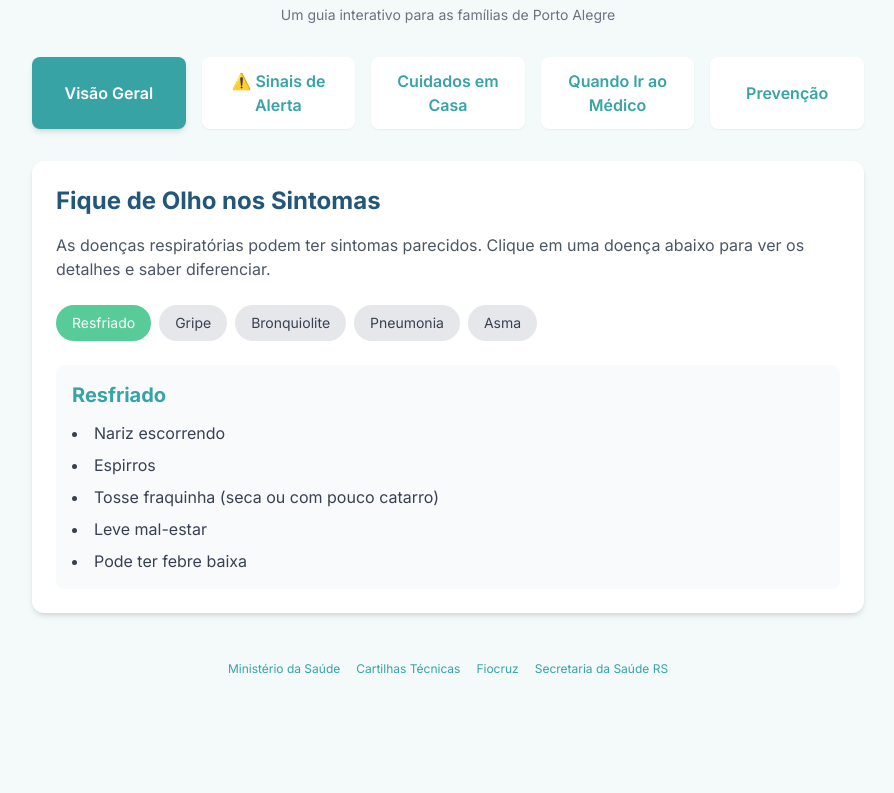
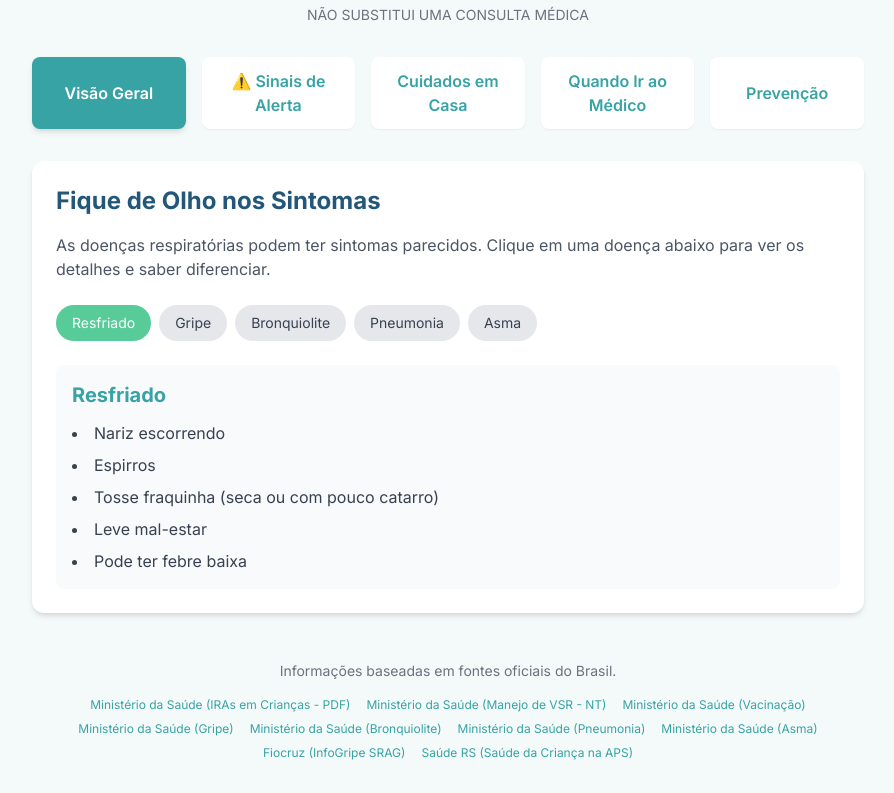
Before and after one commit to ariehsz/IVAS, a plain HTML site: page index.html in a window 1280 px wide. Shown: the part 103-896 px from the top of the page, without its empty margins (192-1086 px from the left). Before the commit the page ends 812 px from the top, so only its background shows below. Drawn offline with nearby package versions, Linux system fonts and the light colour scheme.

Commit message:
Update index.html

```diff
--- a/index.html
+++ b/index.html
@@ -5,10 +5,6 @@
     <meta name="viewport" content="width=device-width, initial-scale=1.0">
     <title>Guia Interativo: Doenças Respiratórias em Crianças</title>
     <script src="https://cdn.tailwindcss.com"></script>
-    <!-- Chosen Palette: Calm Health Guide -->
-    <!-- Application Structure Plan: A tab-based single-page application design was chosen to transform the linear leaflet into a user-friendly interactive tool. This structure allows parents to quickly navigate to the section they need most (e.g., jumping directly to "Sinais de Alerta") without overwhelming scrolling. The main sections are: "Visão Geral" (with interactive buttons to display symptoms for each disease, facilitating comparison), "Sinais de Alerta" (highlighted for urgency), "Cuidados em Casa", "Quando Ir ao Médico", and "Prevenção". This task-oriented design is more efficient for a digital format, enhancing usability and speed of information retrieval compared to a static document. -->
-    <!-- Visualization & Content Choices: The source report is entirely textual. Therefore, instead of data charts, the application focuses on interactive content presentation. For the "Visão Geral" section (Goal: Inform/Compare), interactive buttons are used to dynamically display symptoms for each illness (Method: Vanilla JS content swapping). This is more engaging and less cluttered than a long static list. For "Sinais de Alerta" (Goal: Inform Urgently), a visually distinct card with a warning icon (Unicode) and contrasting colors is used to draw immediate attention (Method: HTML/Tailwind). Other informational sections ("Cuidados em Casa", etc.) use clear typography and Unicode icons for better readability and scannability (Method: HTML/Tailwind). This approach translates the report's goals into an effective interactive experience without needing data visualization libraries. -->
-    <!-- CONFIRMATION: NO SVG graphics used. NO Mermaid JS used. -->
     <style>
         body {
             font-family: 'Inter', sans-serif;
@@ -52,7 +48,7 @@
         <header class="text-center mb-8">
             <h1 class="text-3xl md:text-4xl font-bold text-[#22577A]">Guia Rápido para Pais</h1>
             <p class="text-md text-[#80ED99] font-semibold mt-1">Doenças Respiratórias em Crianças</p>
-            <p class="text-sm text-gray-500 mt-2">Um guia interativo para as famílias de Porto Alegre</p>
+            <p class="text-sm text-gray-500 mt-2">NÃO SUBSTITUI UMA CONSULTA MÉDICA</p>
         </header>
 
         <nav class="grid grid-cols-2 sm:grid-cols-3 lg:grid-cols-5 gap-2 md:gap-4 mb-8">
@@ -113,12 +109,17 @@
         </main>
 
         <footer class="text-center mt-12">
-
-            <div class="flex justify-center flex-wrap gap-x-4 gap-y-2 mt-2">
-                <a href="https://www.gov.br/saude/pt-br/assuntos/saude-de-a-a-z/s/srag" target="_blank" class="text-xs text-[#38A3A5] hover:underline">Ministério da Saúde</a>
-                <a href="https://bvsms.saude.gov.br/bvs/publicacoes/partes/infeccoes_respiratorias1.pdf" target="_blank" class="text-xs text-[#38A3A5] hover:underline">Cartilhas Técnicas</a>
-                <a href="https://portal.fiocruz.br/noticia/infogripe-casos-de-srag-seguem-em-crescimento-em-parte-do-pais" target="_blank" class="text-xs text-[#38A3A5] hover:underline">Fiocruz</a>
-                <a href="https://saude.rs.gov.br/aumento-de-hospitalizacoes-de-criancas-por-problemas-respiratorios-esta-associado-a-baixa-cobertura-vacinal-de-influenza-e-covid" target="_blank" class="text-xs text-[#38A3A5] hover:underline">Secretaria da Saúde RS</a>
+            <p class="text-sm text-gray-500">Informações baseadas em fontes oficiais do Brasil.</p>
+            <div class="flex justify-center flex-wrap gap-x-4 gap-y-2 mt-4">
+                <a href="https://bvsms.saude.gov.br/bvs/publicacoes/partes/infeccoes_respiratorias1.pdf" target="_blank" class="text-xs text-[#38A3A5] hover:underline">Ministério da Saúde (IRAs em Crianças - PDF)</a>
+                <a href="https://www.gov.br/saude/pt-br/centrais-de-conteudo/publicacoes/notas-tecnicas/2023/nota-tecnica-no-30-2023-cgvdi-dpni-svsa-ms" target="_blank" class="text-xs text-[#38A3A5] hover:underline">Ministério da Saúde (Manejo de VSR - NT)</a>
+                <a href="https://www.gov.br/saude/pt-br/vacinacao" target="_blank" class="text-xs text-[#38A3A5] hover:underline">Ministério da Saúde (Vacinação)</a>
+                <a href="https://www.gov.br/saude/pt-br/assuntos/saude-de-a-a-z/g/gripe" target="_blank" class="text-xs text-[#38A3A5] hover:underline">Ministério da Saúde (Gripe)</a>
+                <a href="https://www.gov.br/saude/pt-br/assuntos/saude-de-a-a-z/b/bronquiolite" target="_blank" class="text-xs text-[#38A3A5] hover:underline">Ministério da Saúde (Bronquiolite)</a>
+                <a href="https://www.gov.br/saude/pt-br/assuntos/saude-de-a-a-z/p/pneumonia" target="_blank" class="text-xs text-[#38A3A5] hover:underline">Ministério da Saúde (Pneumonia)</a>
+                <a href="https://www.gov.br/saude/pt-br/assuntos/saude-de-a-a-z/a/asma" target="_blank" class="text-xs text-[#38A3A5] hover:underline">Ministério da Saúde (Asma)</a>
+                <a href="https://portal.fiocruz.br/noticia/infogripe-alerta-que-incidencia-de-srag-continua-alta" target="_blank" class="text-xs text-[#38A3A5] hover:underline">Fiocruz (InfoGripe SRAG)</a>
+                <a href="https://atencaoprimaria.rs.gov.br/saude-da-crianca" target="_blank" class="text-xs text-[#38A3A5] hover:underline">Saúde RS (Saúde da Criança na APS)</a>
             </div>
         </footer>
 
```
